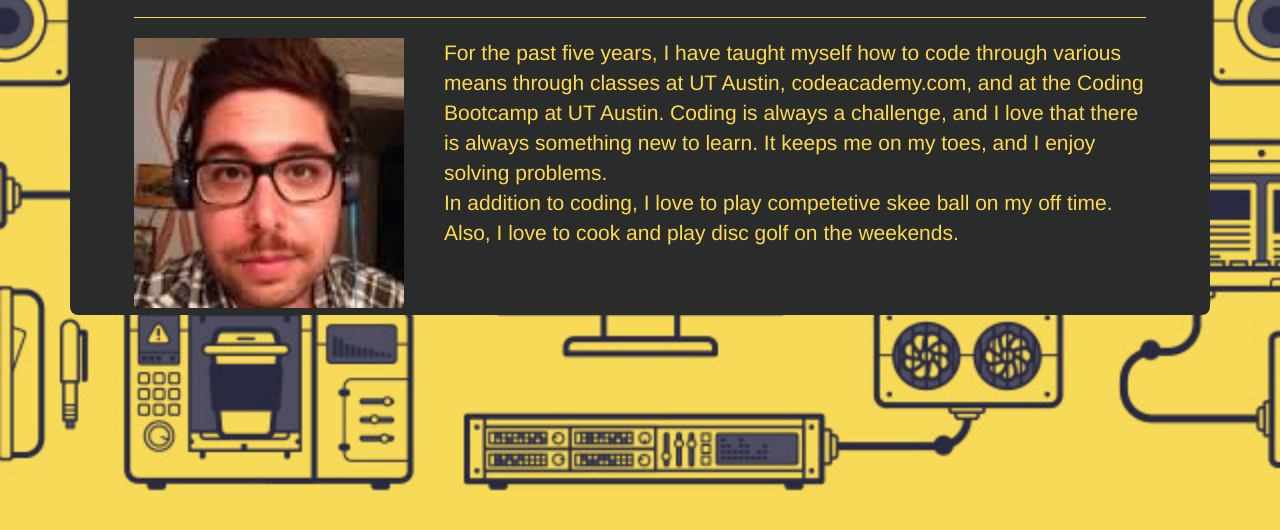
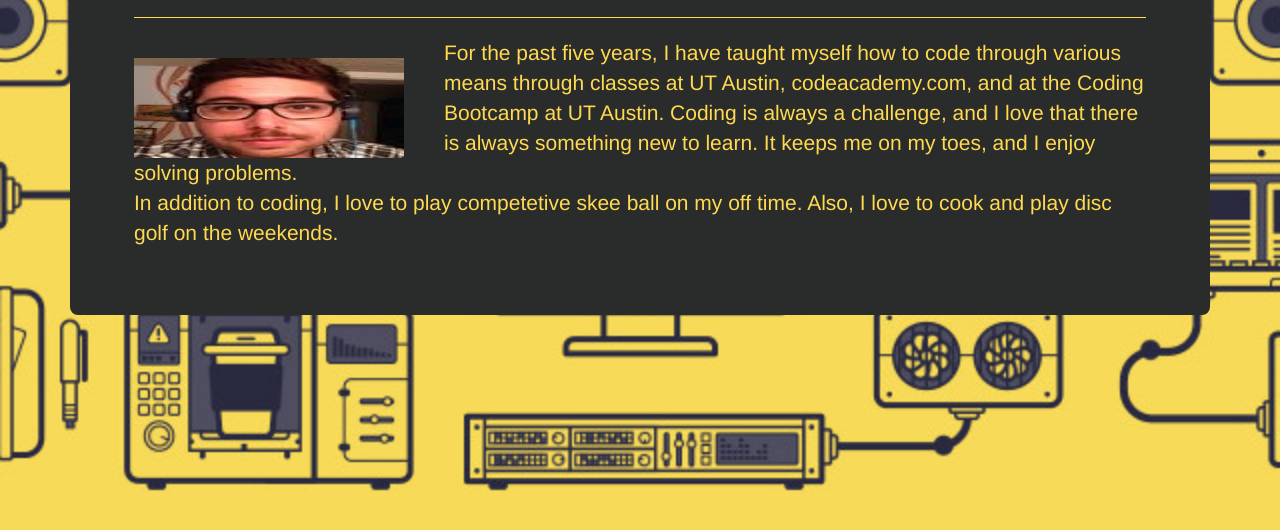
Before and after one commit to rhino15/rhino15.github.io, a plain HTML site: page about.html in a window 1280 px wide. Shown: the part 228-758 px from the top of the page. Drawn offline with nearby package versions, Linux system fonts and the light colour scheme.

Commit message:
more changes to styles

```diff
--- a/assets/css/style.css
+++ b/assets/css/style.css
@@ -60,6 +60,8 @@ body {
 .jumbotron img {
 	width: 270px;
 	margin-right: 40px;
+  margin-top: 20px;
+  height: 100px;
 }
 
 .jumbotron p {
```
